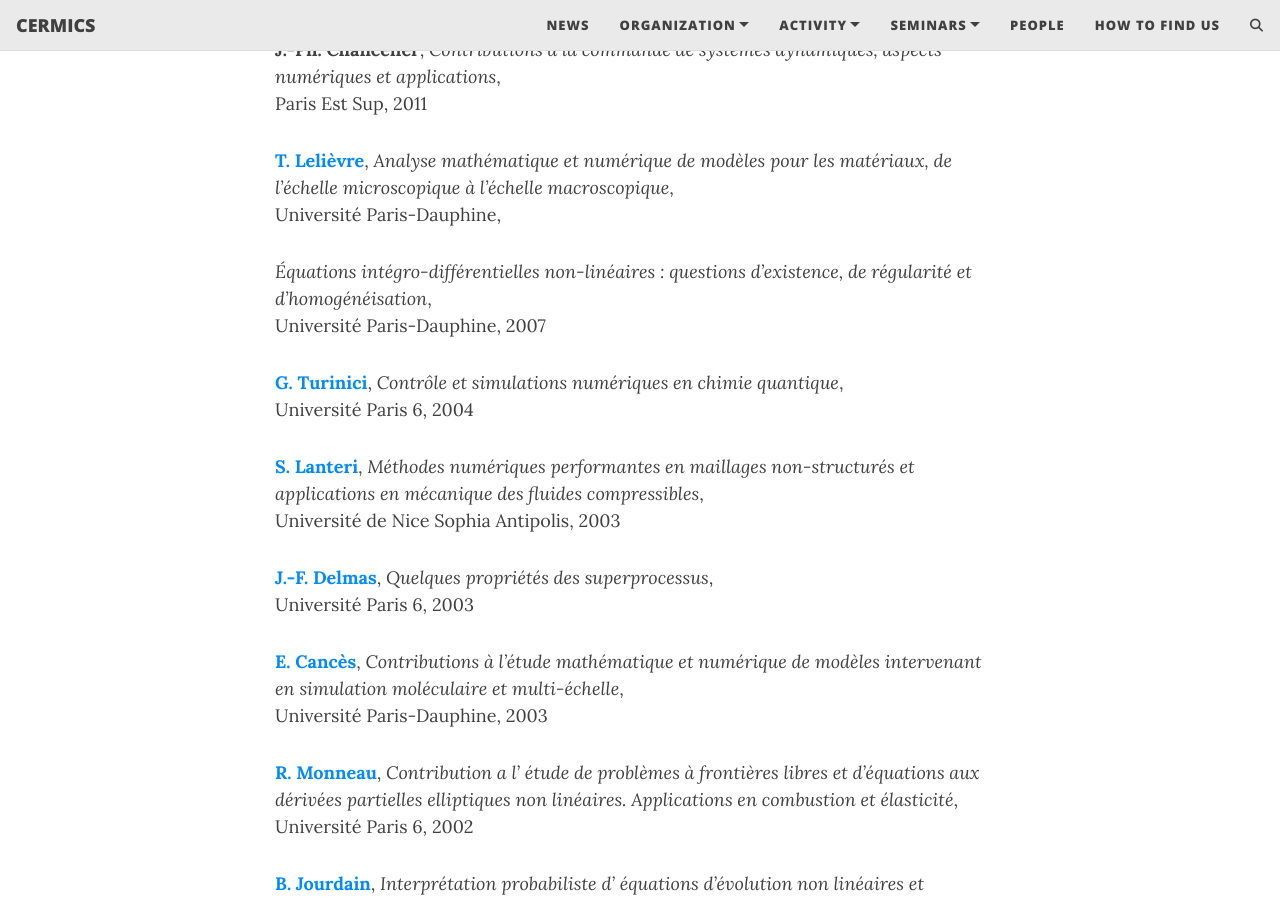
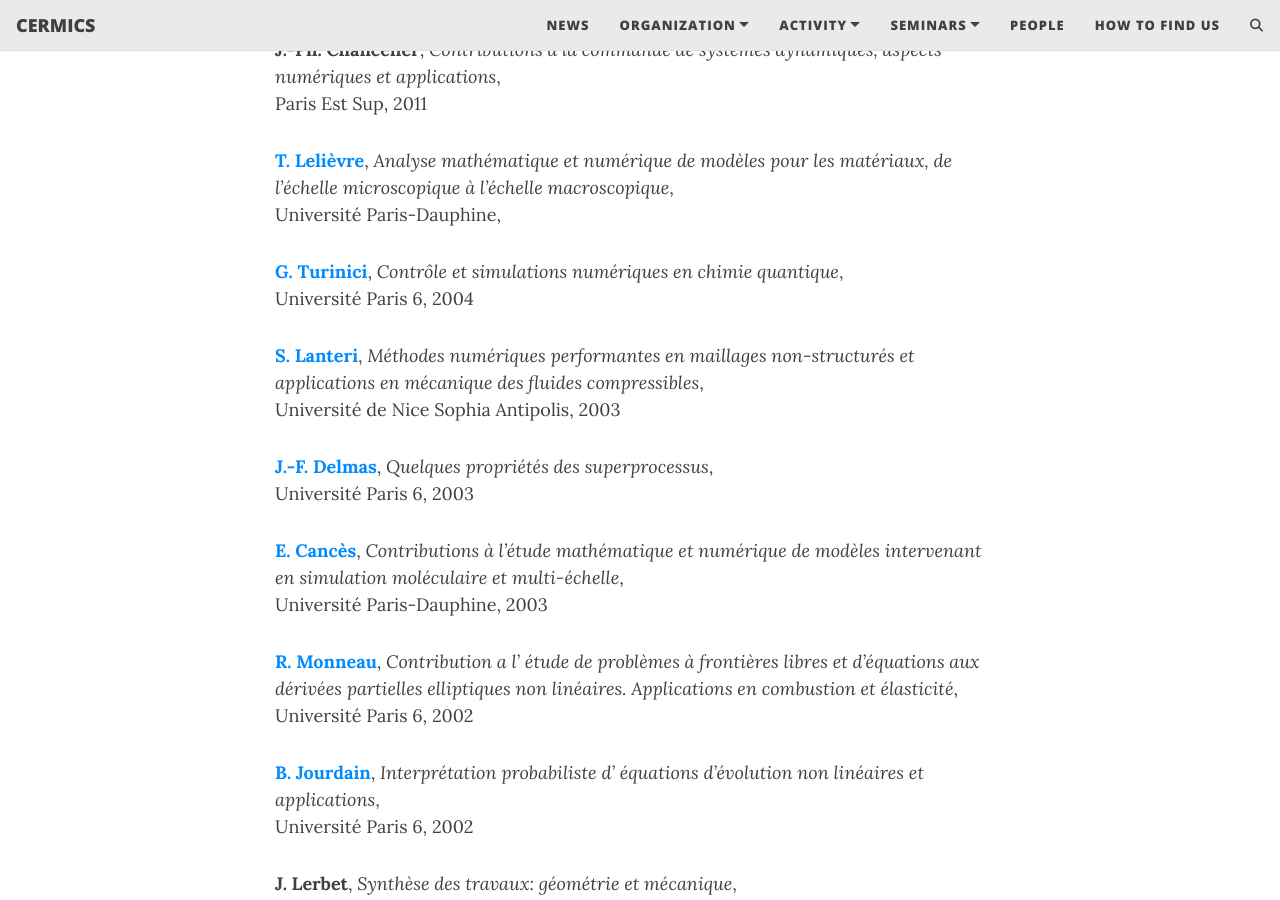
Before and after one commit to cermics/cermics, a Jekyll site: the page built from habilitation.md, in a window 1280 px wide and 900 px high, scrolled down 1605 px. Built offline with Jekyll 4.4.1, drawn with Linux system fonts in a browser that asks for light colours; comment, search, counter and statistics services are not loaded; our own code applies the rules of GitHub Pages for plain Markdown files.

```diff
--- a/_data/hdr.yml
+++ b/_data/hdr.yml
@@ -76,12 +76,6 @@
   pdf: /assets/hdr/turinici.pdf
   TI: "Contrôle et simulations numériques en chimie quantique"
   N1: Université Paris 6
-- id: 2007Imbert
-  AU: C. Imbert
-  YP: 2007
-  psd: imbert.pdf
-  TI: "Équations intégro-différentielles non-linéaires : questions d'existence, de régularité et d'homogénéisation"
-  N1: Université Paris-Dauphine
 - id: 2009Lelièvre
   AU: T. Lelièvre
   LN: http://tel.archives-ouvertes.fr/tel-00392808/fr/
```
